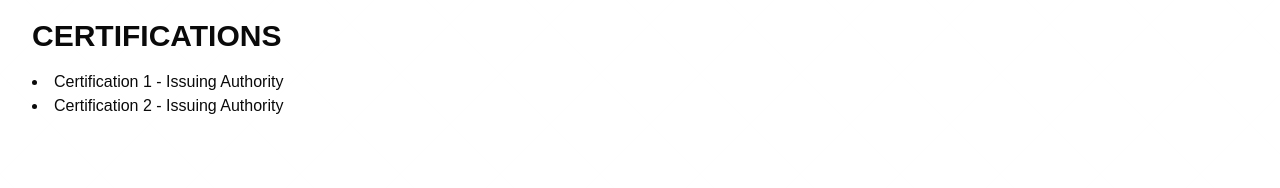
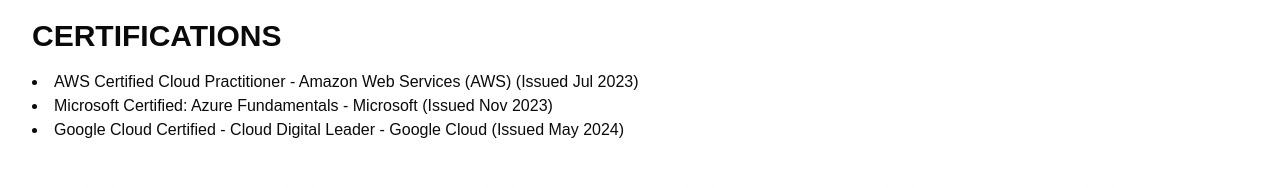
Before and after one commit to rithic-k/Portfolio-Web, a Next.js app: page / in a window 1280 px wide. Shown: the part 526-714 px from the top of the page. Built offline with nearby package versions, Linux system fonts and the light colour scheme; no server answers.

Commit message:
https://www.linkedin.com/in/rithic-krishna-928897315/
auto fetch for certification section

```diff
--- a/src/app/page.tsx
+++ b/src/app/page.tsx
@@ -77,6 +77,24 @@
     fetchProjects();
   }, []);
 
+    const certificationsData = [
+    {
+      name: "AWS Certified Cloud Practitioner",
+      issuingOrganization: "Amazon Web Services (AWS)",
+      issueDate: "Issued Jul 2023",
+    },
+    {
+      name: "Microsoft Certified: Azure Fundamentals",
+      issuingOrganization: "Microsoft",
+      issueDate: "Issued Nov 2023",
+    },
+    {
+      name: "Google Cloud Certified - Cloud Digital Leader",
+      issuingOrganization: "Google Cloud",
+      issueDate: "Issued May 2024",
+    },
+  ];
+
   return (
     <div className="bg-portfolio-background text-portfolio-foreground min-h-screen flex flex-col">
       {/* Navbar */}
@@ -141,11 +159,13 @@
         {/* Certifications Section */}
         <section id="certifications" ref={sectionRefs.certifications} className="mb-16">
           <h2 className="text-3xl font-semibold mb-4 uppercase">Certifications</h2>
-          <ul className="list-disc list-inside">
-            {/* Example Certifications - Replace with your actual certifications */}
-            <li>Certification 1 - Issuing Authority</li>
-            <li>Certification 2 - Issuing Authority</li>
-          </ul>
+             <ul className="list-disc list-inside">
+          {certificationsData.map((cert, index) => (
+            <li key={index}>
+              {cert.name} - {cert.issuingOrganization} ({cert.issueDate})
+            </li>
+          ))}
+        </ul>
         </section>
 
         {/* Contact Section */}
```
